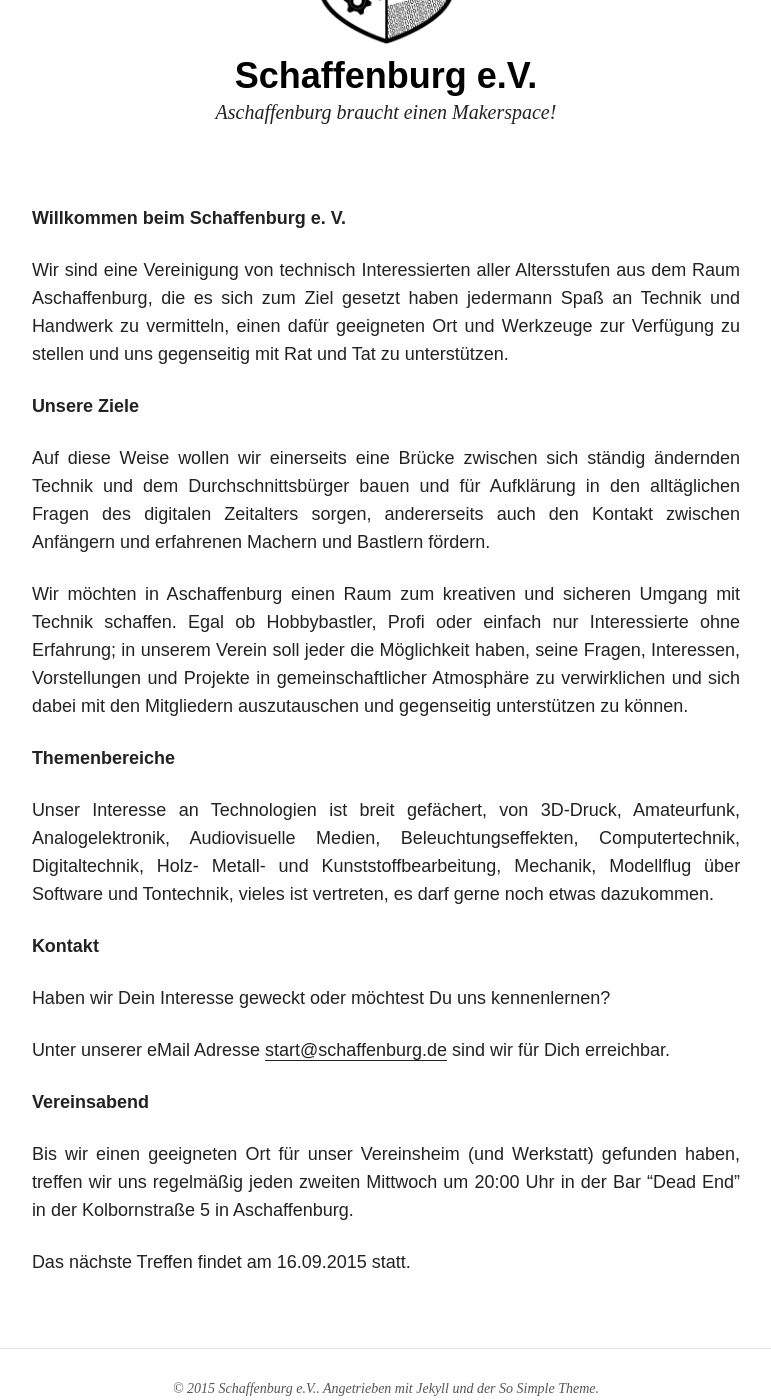
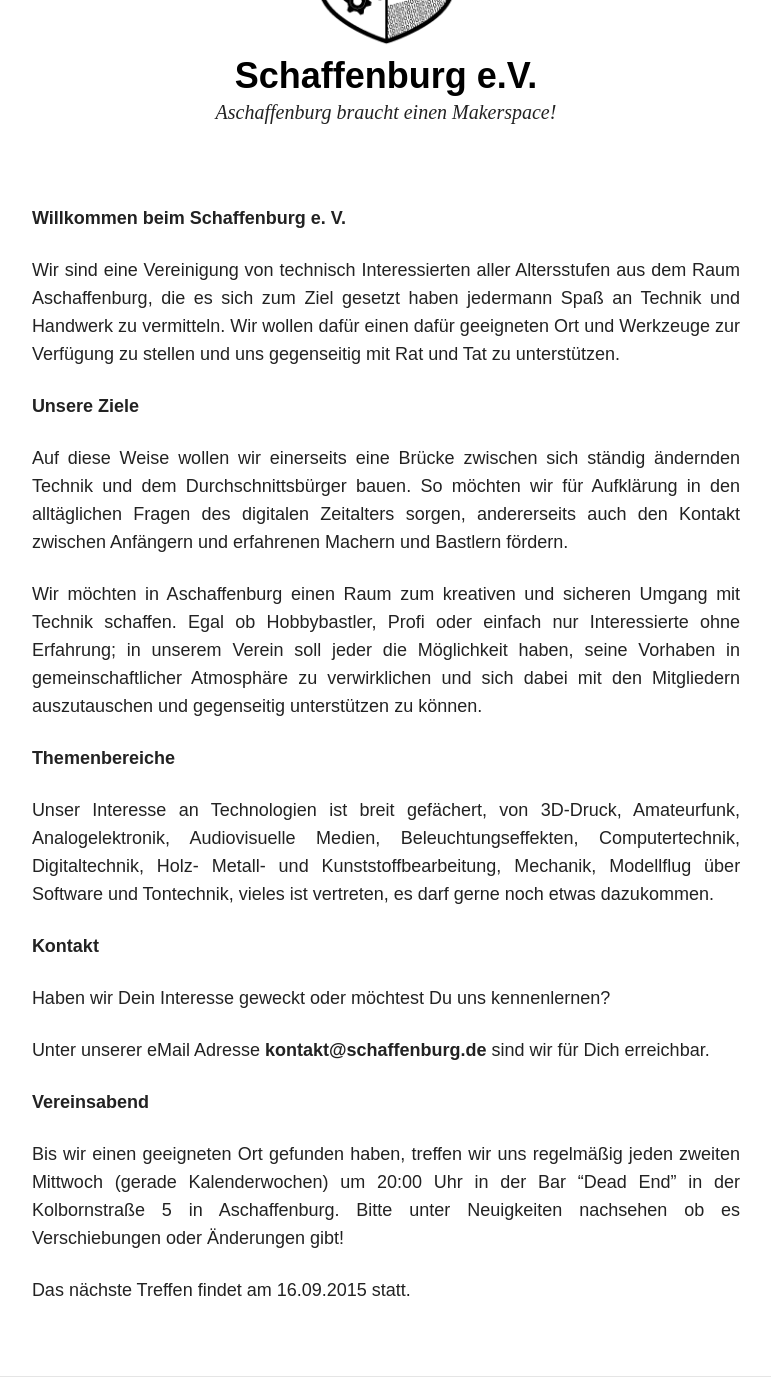
Before and after one commit to Schaffenburg/schaffenburg.github.io, a Jekyll site: the page built from index.md, in a window 1280 px wide and 1400 px high, scrolled down 247 px. Shown: the whole window, without its empty margins (254-1025 px from the left). Built offline with Jekyll 4.4.1, drawn with Linux system fonts in a browser that asks for light colours; nearby versions of some CDN libraries.

Commit message:
Entwirrung, kontakt@schaffenburg.de

```diff
--- a/index.md
+++ b/index.md
@@ -6,14 +6,14 @@
 ---
 __Willkommen beim Schaffenburg e. V.__
 
-Wir sind eine Vereinigung von technisch Interessierten aller Altersstufen aus dem Raum Aschaffenburg, die es sich zum Ziel gesetzt haben jedermann Spaß an Technik und Handwerk zu vermitteln, einen dafür geeigneten Ort und Werkzeuge zur Verfügung zu stellen und uns gegenseitig mit Rat und Tat zu unterstützen.
+Wir sind eine Vereinigung von technisch Interessierten aller Altersstufen aus dem Raum Aschaffenburg, die es sich zum Ziel gesetzt haben jedermann Spaß an Technik und Handwerk zu vermitteln. Wir wollen dafür einen dafür geeigneten Ort und Werkzeuge zur Verfügung zu stellen und uns gegenseitig mit Rat und Tat zu unterstützen.
 
 
 __Unsere Ziele__
 
-Auf diese Weise wollen wir einerseits eine Brücke zwischen sich ständig ändernden Technik und dem Durchschnittsbürger bauen und für Aufklärung in den alltäglichen Fragen des digitalen Zeitalters sorgen, andererseits auch den Kontakt zwischen Anfängern und erfahrenen Machern und Bastlern fördern.
+Auf diese Weise wollen wir einerseits eine Brücke zwischen sich ständig ändernden Technik und dem Durchschnittsbürger bauen. So möchten wir für Aufklärung in den alltäglichen Fragen des digitalen Zeitalters sorgen, andererseits auch den Kontakt zwischen Anfängern und erfahrenen Machern und Bastlern fördern.
 
-Wir möchten in Aschaffenburg einen Raum zum kreativen und sicheren Umgang mit Technik schaffen. Egal ob Hobbybastler, Profi oder einfach nur Interessierte ohne Erfahrung; in unserem Verein soll jeder die Möglichkeit haben, seine Fragen, Interessen, Vorstellungen und Projekte in gemeinschaftlicher Atmosphäre zu verwirklichen und sich dabei mit den Mitgliedern auszutauschen und gegenseitig unterstützen zu können.
+Wir möchten in Aschaffenburg einen Raum zum kreativen und sicheren Umgang mit Technik schaffen. Egal ob Hobbybastler, Profi oder einfach nur Interessierte ohne Erfahrung; in unserem Verein soll jeder die Möglichkeit haben, seine Vorhaben in gemeinschaftlicher Atmosphäre zu verwirklichen und sich dabei mit den Mitgliedern auszutauschen und gegenseitig unterstützen zu können.
 
 
 __Themenbereiche__
@@ -25,12 +25,11 @@
 
 Haben wir Dein Interesse geweckt oder möchtest Du uns kennenlernen?
 
-Unter unserer eMail Adresse <u>start@schaffenburg.de</u> sind wir für Dich erreichbar.
+Unter unserer eMail Adresse <b>kontakt@schaffenburg.de</b> sind wir für Dich erreichbar.
 
 
 __Vereinsabend__
 
-Bis wir einen geeigneten Ort für unser Vereinsheim (und Werkstatt) gefunden haben, treffen wir uns regelmäßig jeden zweiten Mittwoch um 20:00 Uhr in der Bar "Dead End" in der Kolbornstraße 5 in Aschaffenburg.
-
+Bis wir einen geeigneten Ort gefunden haben, treffen wir uns regelmäßig jeden zweiten Mittwoch (gerade Kalenderwochen) um 20:00 Uhr in der Bar "Dead End" in der Kolbornstraße 5 in Aschaffenburg. Bitte unter Neuigkeiten nachsehen ob es Verschiebungen oder Änderungen gibt!
 
 Das nächste Treffen findet am 16.09.2015 statt.
```
